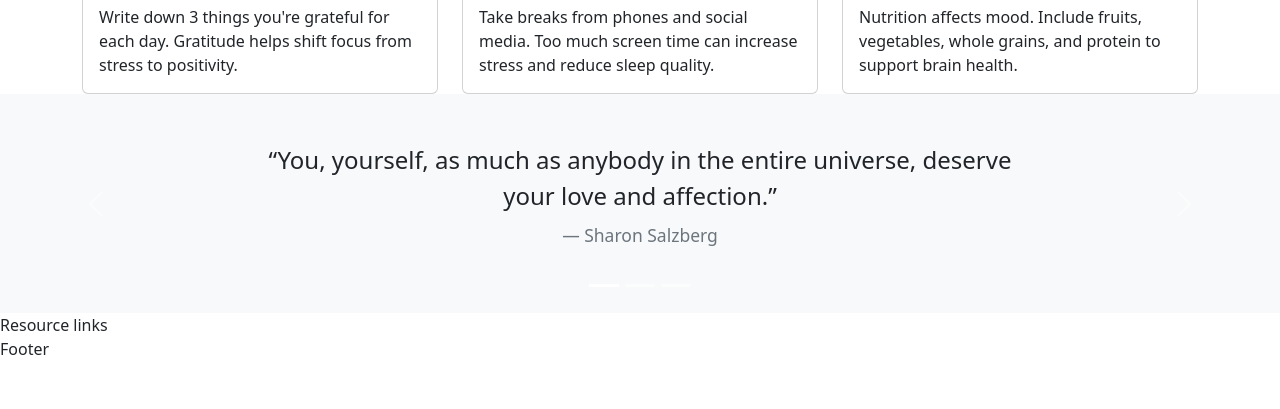
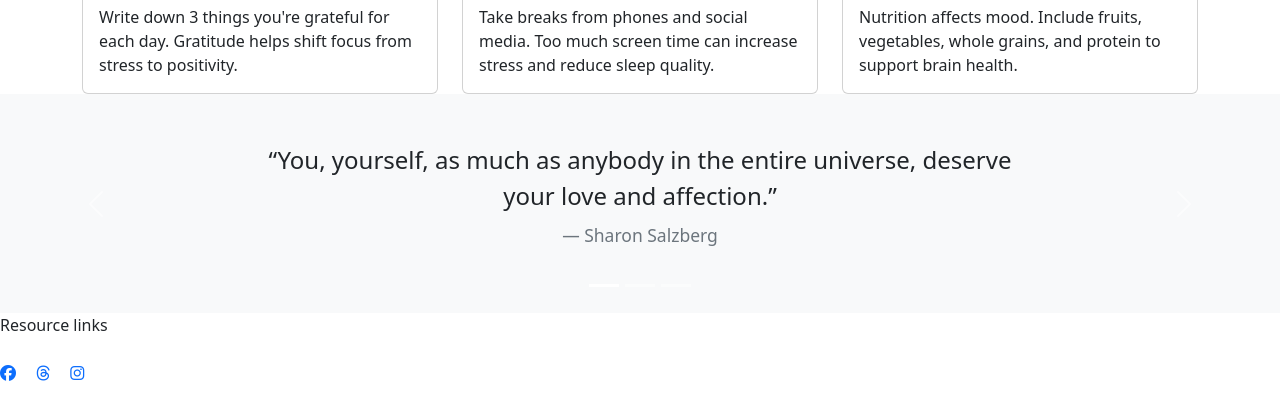
Before and after one commit to cal129/Flagstone-Demo, a plain HTML site: page index.html in a window 1280 px wide. Shown: the part 836-1245 px from the top of the page. Before the commit the page ends 1197 px from the top, so only its background shows below. Drawn offline with nearby package versions, Linux system fonts and the light colour scheme.

Commit message:
added footer SM links and alt texts

```diff
--- a/index.html
+++ b/index.html
@@ -232,7 +232,13 @@
         </section>
     </main>
     <footer id="footer" class="mt-auto">
-        Footer
+        <div class="socal-links my-4">
+            <a href="www.facebook.com" target="_blank" aria-label="visit our facebook page(opens in new tab)"
+                rel="noopener" class="me-3"><i class="fa-brands fa-facebook"></i></a>
+            <a href="www.threads.com" target="_blank" aria-label="visit our threads page(opens in new tab)"
+                rel="noopener" class="me-3"><i class="fa-brands fa-threads "></i></a>
+            <a href="www.instagram.com" target="_blank" aria-label="visit our instagram page(opens in new tab)"
+                rel="noopener" class="me-3"><i class="fa-brands fa-instagram"></i></a>
     </footer>
 
 
```
